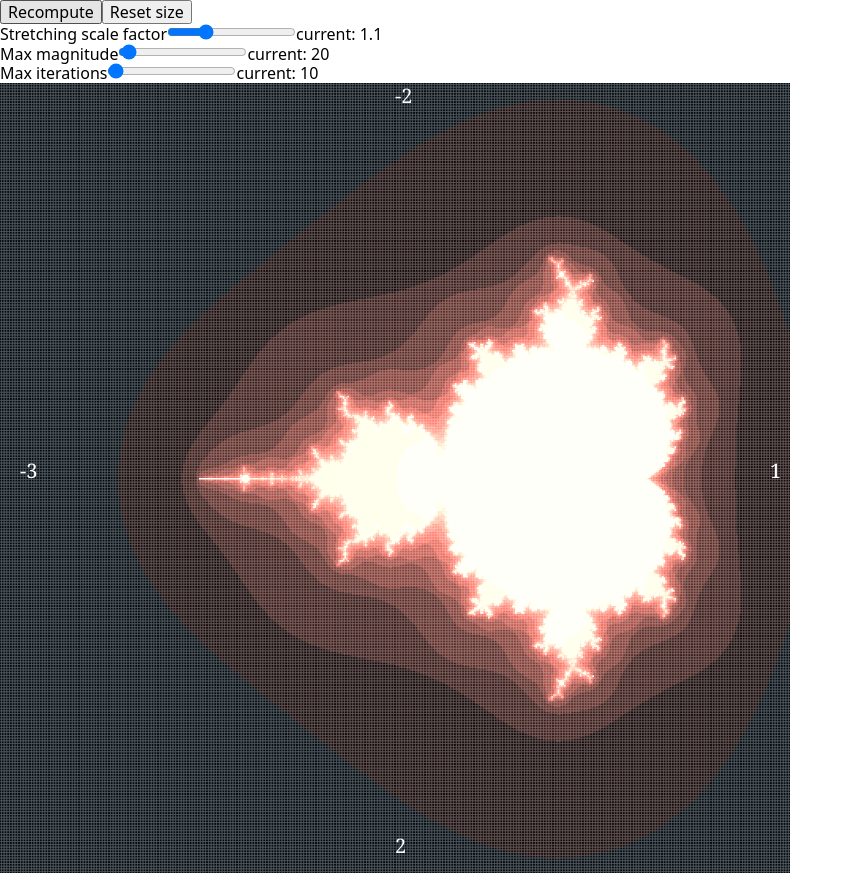
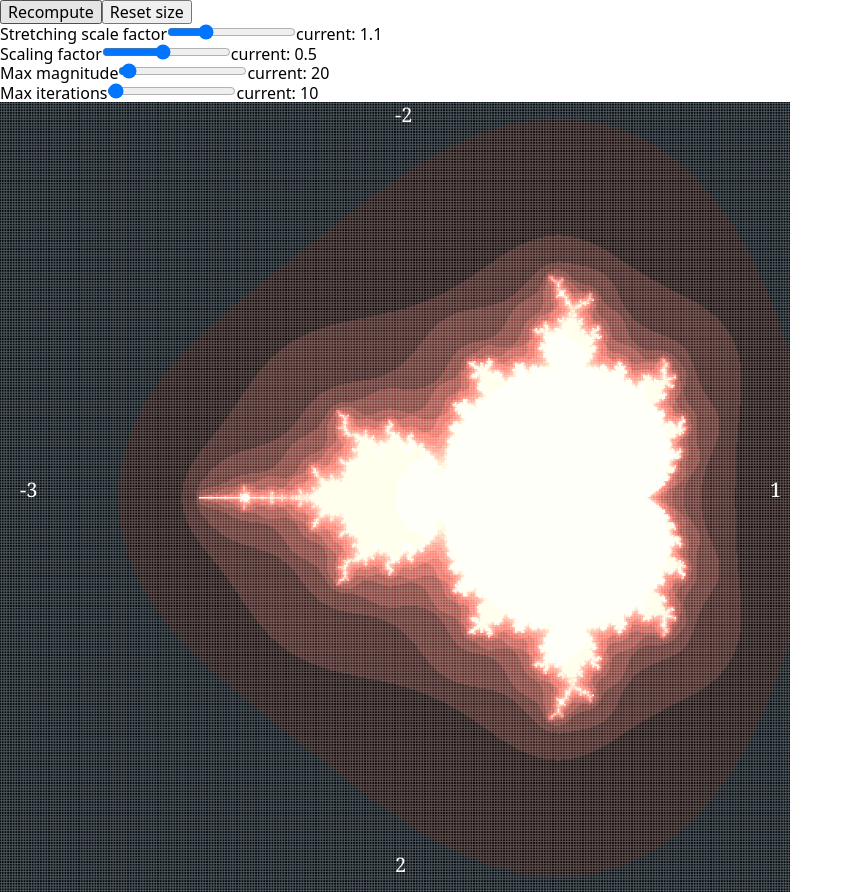
Before and after one commit to NoFishLikeIan/mandelbrot-set, a React app: page / in a window 1280 px wide. Shown: the whole page, without its empty margins (0-853 px from the left). Built offline with nearby package versions, Linux system fonts and the light colour scheme.

Commit message:
✨ added control over scaling factor!

```diff
--- a/src/components/app.tsx
+++ b/src/components/app.tsx
@@ -46,6 +46,7 @@ interface S {
   newColors: string[]
   factor: number
   recompute: boolean
+  click: number
 }
 export class App extends React.Component<{}, S> {
   state = {
@@ -58,18 +59,19 @@ export class App extends React.Component<{}, S> {
     iter: MAX_ITER,
     magn: MAX_M,
     factor: 1.1,
+    click: 0.5,
   }
 
   canvas = React.createRef<HTMLCanvasElement>()
 
   _handleDoubleClick = (evt: React.MouseEvent<HTMLCanvasElement, MouseEvent>) => {
-    const { extent, xScale, yScale, colorScale, newColors, factor } = this.state
+    const { extent, xScale, yScale, colorScale, newColors, factor, click } = this.state
     evt.preventDefault()
     const { x, y } = getCursorPosition(this.canvas.current, evt)
     const xValue = xScale.invert(x)
     const yValue = yScale.invert(y)
 
-    const newExtent = rescaleFromClick(extent, [xValue, yValue], 0.5)
+    const newExtent = rescaleFromClick(extent, [xValue, yValue], click)
 
     const currentDomain = colorScale.domain()
     const currentRange = colorScale.range()
@@ -98,6 +100,7 @@ export class App extends React.Component<{}, S> {
 
   handleFactor = (evt: SliderInput) => this.setState({ factor: toNumber(evt.target.value) })
   handleMagn = (evt: SliderInput) => this.setState({ magn: toNumber(evt.target.value) })
+  handleClickF = (evt: SliderInput) => this.setState({ click: toNumber(evt.target.value) })
   handleIter = (evt: SliderInput) => this.setState({ iter: toNumber(evt.target.value) })
   handleRecompute = () => this.setState({ recompute: false }, this.computeCanvas)
 
@@ -120,7 +123,7 @@ export class App extends React.Component<{}, S> {
   }
 
   render() {
-    const { factor, magn, iter, recompute } = this.state
+    const { factor, magn, iter, recompute, click } = this.state
     const status = recompute ? 'Computed!' : 'Computing...'
     return (
       <div className="flex justify-between">
@@ -131,6 +134,7 @@ export class App extends React.Component<{}, S> {
             handleMagn={{ fn: this.handleMagn, value: magn }}
             handleRecompute={this.handleRecompute}
             handleReset={this.handleReset}
+            handleClickF={{ fn: this.handleClickF, value: click }}
           />
           {/* <div style={{ userSelect: 'none' }} className="ma4 f4 b">
             {status}
--- a/src/components/control-panel.tsx
+++ b/src/components/control-panel.tsx
@@ -20,6 +20,7 @@ interface ControlProps {
   handleFactor: InputObj
   handleMagn: InputObj
   handleIter: InputObj
+  handleClickF: InputObj
 }
 
 const Input: FunctionComponent<InputProps> = ({ deal, title, className, min, max, step }) => (
@@ -55,6 +56,14 @@ export const ControlPanel: FunctionComponent<ControlProps> = props => (
       max={3}
       step={0.1}
     />
+    <Input
+      className="mv2"
+      step={0.05}
+      deal={props.handleClickF}
+      title={'Scaling factor'}
+      min={0.05}
+      max={1}
+    />
     <Input className="mv2" deal={props.handleMagn} title={'Max magnitude'} min={1} max={1000} />
     <Input className="mv2" deal={props.handleIter} title={'Max iterations'} min={5} max={1000} />
   </div>
```
